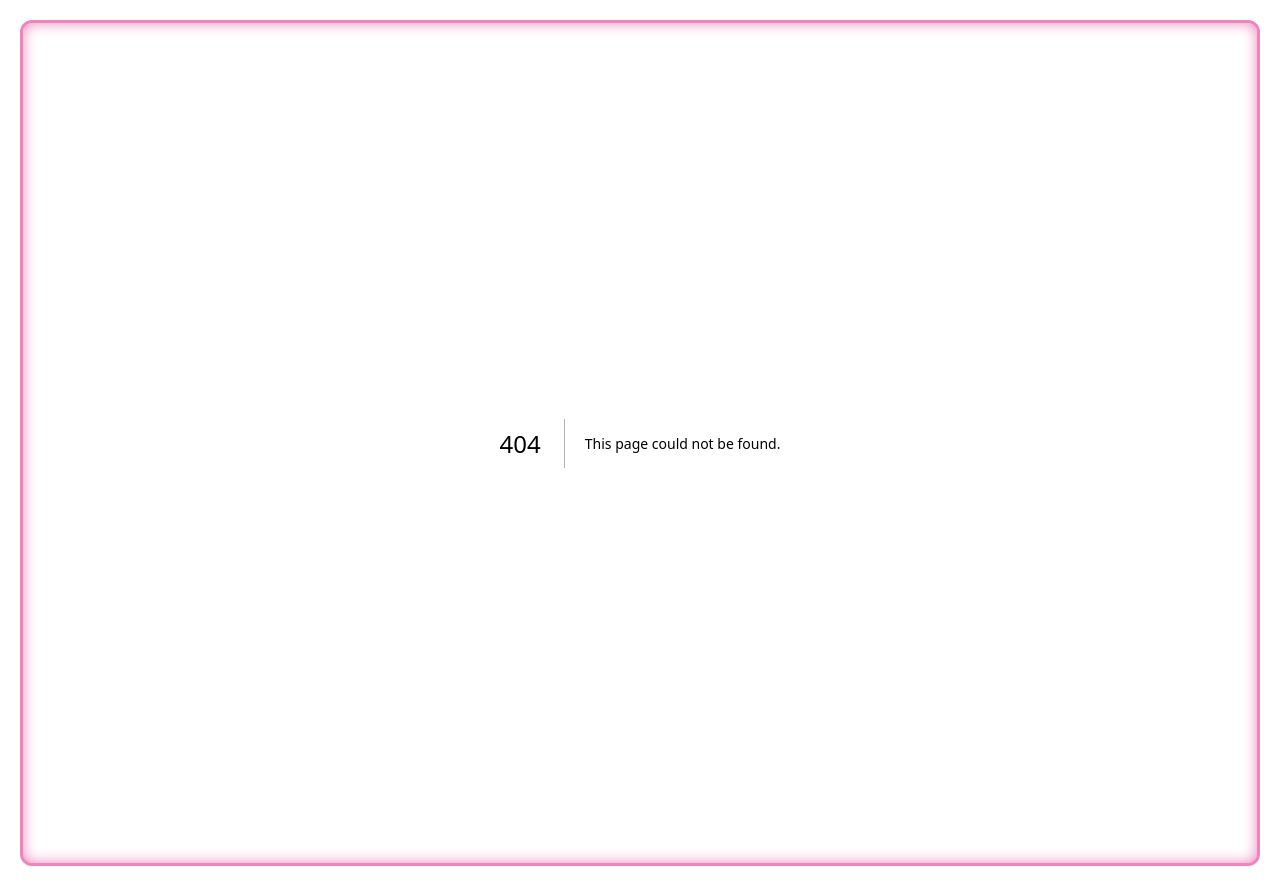
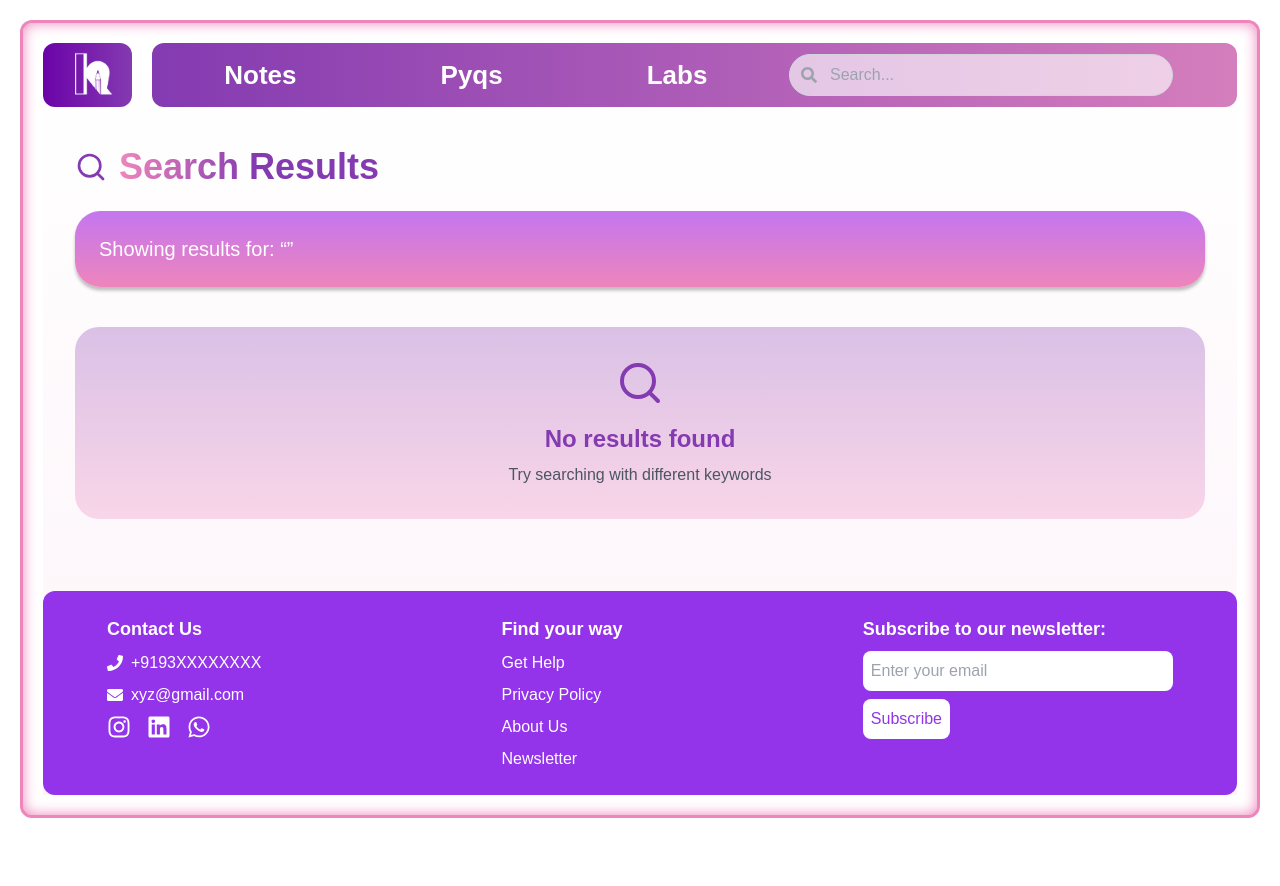
Before and after one commit to Soumyadipmaity1/k-prep-main, a Next.js app: page /search in a window 1280 px wide. Before the commit this address had no page. After the commit the page ends 838 px from the top, so only its background shows below. Built offline with nearby package versions, Linux system fonts and the light colour scheme; a web font is replaced by a local one.

Commit message:
feat: Added a new page component with basic search functionality and UI components.

```diff
--- /dev/null
+++ b/src/app/search/page.tsx
@@ -0,0 +1,68 @@
+"use client";
+
+import Footer from '@/components/Footer/footer';
+import Navbar from '@/components/Menubar/Navbar/Navbar';
+import { useState } from 'react';
+import { FiSearch } from 'react-icons/fi';
+
+function SearchPage() {
+    const [loading, setLoading] = useState(false);
+    const searchParams = new URLSearchParams(window.location.search);
+    const query = searchParams.get('query') || '';
+
+    return (
+        <div className=" bg-gradient-to-b from-[#ffffff] to-[#fdf4f9]">
+            <Navbar />
+
+            <main className="max-w-7xl mx-auto px-4 sm:px-6 lg:px-8 py-5 pt-10">
+
+                <div className="mb-5">
+                    <div className="flex items-center space-x-3 mb-6">
+                        <FiSearch className="w-8 h-8 text-[#843AB1]" />
+                        <h1 className="text-4xl font-bold text-scheme">
+                            Search Results
+                        </h1>
+                    </div>
+
+                    <div className="subject-card p-6 rounded-2xl">
+                        <p className="text-white text-xl">
+                            Showing results for: &ldquo;{query}&rdquo;
+                        </p>
+                    </div>
+                </div>
+
+                {/* Results */}
+                <div className="w-full">
+                    {loading ? (
+                        <div className="grid grid-cols-1 md:grid-cols-2 lg:grid-cols-3 xl:grid-cols-4 gap-6">
+                            {[1, 2, 3, 4, 5, 6].map((n) => (
+                                <div key={n} className="animate-pulse">
+                                    <div className="bg-[#EE85BB]/20 rounded-2xl h-auto"></div>
+                                </div>
+                            ))}
+                        </div>
+                    ) : (
+                        <div className="grid grid-cols-1 md:grid-cols-2 lg:grid-cols-3 gap-6">
+                            {/* if no results found */}
+                            <div className="col-span-full text-center py-5">
+                                <div className="bg-recommended rounded-3xl p-8">
+                                    <FiSearch className="w-12 h-12 mx-auto mb-4 text-[#843AB1]" />
+                                    <h3 className="text-2xl font-bold text-[#843AB1] mb-2">
+                                        No results found
+                                    </h3>
+                                    <p className="text-gray-600">
+                                        Try searching with different keywords
+                                    </p>
+                                </div>
+                            </div>
+                        </div>
+                    )}
+                </div>
+            </main>
+
+            <Footer />
+        </div>
+    );
+}
+
+export default SearchPage;
```
